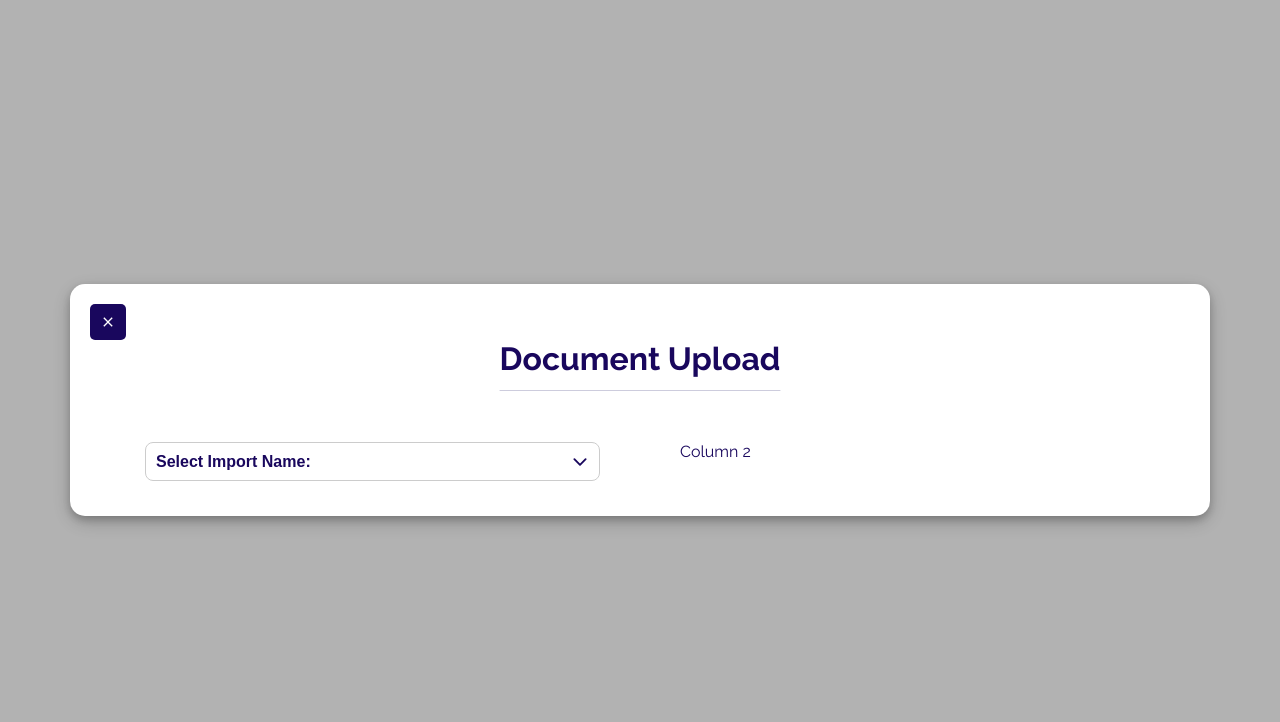
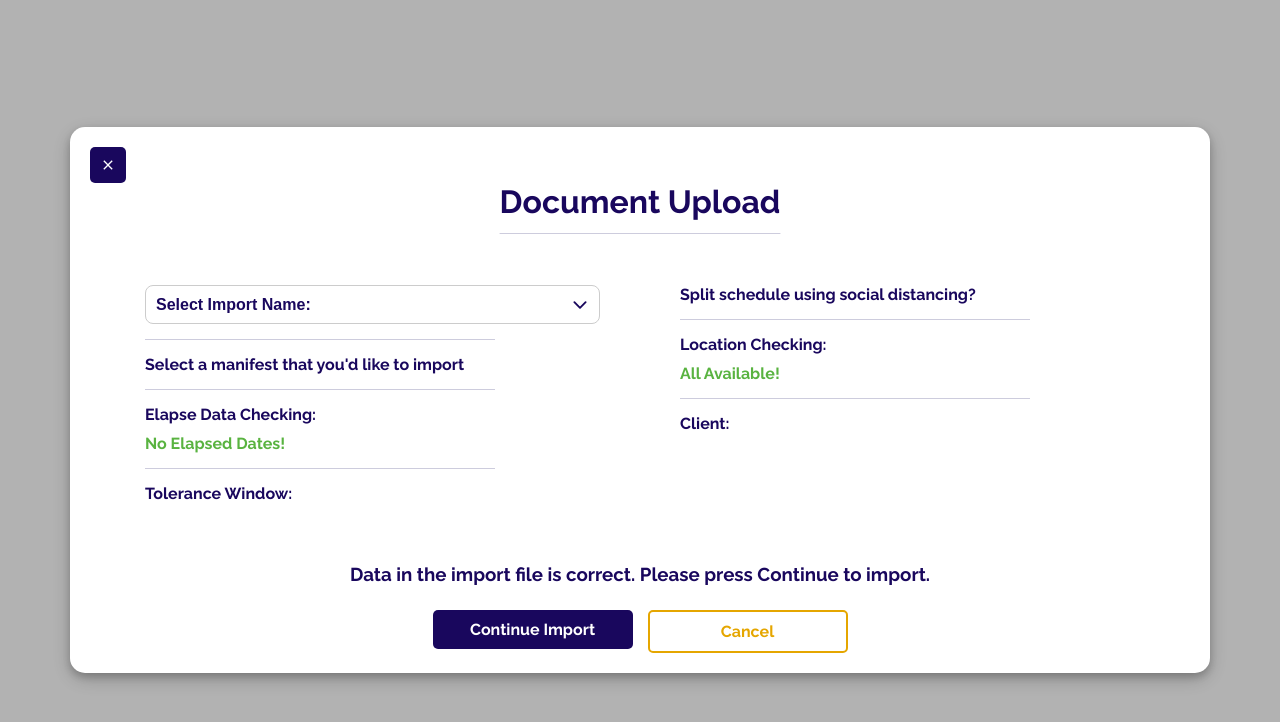
Before and after one commit to ixaxtav/sh-upload-form, a React (Vite) app: page / in a window 1280 px wide. Shown: the top 722 px of the page. Built offline with nearby package versions, Linux system fonts and the light colour scheme.

Commit message:
Add Divider and Text component, titles and confirmation buttons

```diff
--- a/src/App.tsx
+++ b/src/App.tsx
@@ -1,5 +1,5 @@
 import { useState } from "react";
-import { Modal, Button, Heading, Select } from "./components";
+import { Modal, Button, Heading, Select, Divider, Text } from "./components";
 import { MdClose } from "react-icons/md";
 import { CenterContainer } from "./layouts/CenterContainer";
 import { Row } from "./layouts/Row";
@@ -43,9 +43,40 @@ function App() {
                 console.log(e.target.value);
               }}
             />
+            <Divider />
+            <Text bold>Select a manifest that you'd like to import</Text>
+            <Divider />
+            <Text bold>Elapse Data Checking:</Text>
+            <Text bold color="#59b340">
+              No Elapsed Dates!
+            </Text>
+            <Divider />
+            <Text bold>Tolerance Window:</Text>
           </Column>
-          <Column>Column 2</Column>
+          <Column>
+            <Text bold>Split schedule using social distancing?</Text>
+            <Divider />
+            <Text bold>Location Checking:</Text>
+            <Text bold color="#59b340">
+              All Available!
+            </Text>
+            <Divider />
+            <Text bold>Client:</Text>
+          </Column>
         </Row>
+        <h3 style={{ textAlign: "center", marginTop: "35px", marginBottom: "25px" }}>Data in the import file is correct. Please press Continue to import.</h3>
+        <div style={{ display: "flex", gap: "15px", justifyContent: "center" }}>
+          <div style={{ width: "200px" }}>
+            <Button onClick={() => console.log("Continue")} width="100%">
+              Continue Import
+            </Button>
+          </div>
+          <div style={{ width: "200px" }}>
+            <Button onClick={() => setIsOpen(false)} variant="outline" width="100%">
+              Cancel
+            </Button>
+          </div>
+        </div>
       </Modal>
     </CenterContainer>
   );
--- /dev/null
+++ b/src/components/Divider.tsx
@@ -0,0 +1,14 @@
+import styled from "styled-components";
+
+const CustomDivider = styled.hr`
+  border: none;
+  border-top: 1px solid #cdccdd;
+  margin-top: 15px;
+  margin-bottom: 15px;
+  margin-left: 0;
+  max-width: 350px;
+`;
+
+export const Divider = () => {
+  return <CustomDivider />;
+};
--- /dev/null
+++ b/src/components/Text.tsx
@@ -0,0 +1,27 @@
+import React from "react";
+import styled, { css } from "styled-components";
+
+type TextProps = {
+  children: React.ReactNode;
+  bold?: boolean;
+  color?: string;
+};
+
+const CustomText = styled.p<TextProps>`
+  margin-top: 0;
+  margin-bottom: 10px;
+  color: ${({ color }) => color || "#19075d"};
+  ${({ bold }) =>
+    bold &&
+    css`
+      font-weight: 700;
+    `};
+`;
+
+export const Text = ({ children, bold = false, color }: TextProps) => {
+  return (
+    <CustomText bold={bold} color={color}>
+      {children}
+    </CustomText>
+  );
+};
--- a/src/components/index.tsx
+++ b/src/components/index.tsx
@@ -2,3 +2,5 @@ export * from "./Modal";
 export * from "./Button";
 export * from "./Heading";
 export * from "./Select";
+export * from "./Divider";
+export * from "./Text";
```
